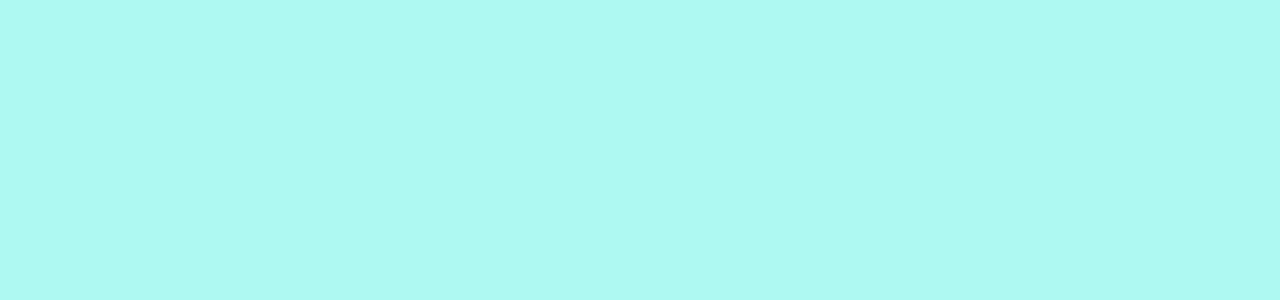
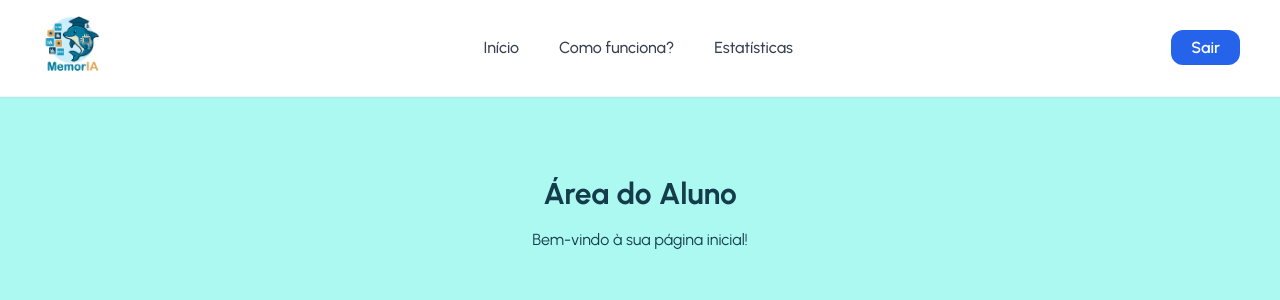
Before and after one commit to marcusmarinhob/MemorIA, a React (Vite) app: page /aluno/home in a window 1280 px wide. Before the commit this address had no page. Shown: the top 300 px of the page. Built offline with nearby package versions, Linux system fonts and the light colour scheme.

Commit message:
Rotas de menu prof e aluno funcionando

```diff
--- a/src/App.jsx
+++ b/src/App.jsx
@@ -4,6 +4,10 @@ import Menu from "./components/Menu";
 import ProfessorHome from "./pages/professor/ProfessorHome";
 import ProfessorComoFunciona from "./pages/professor/ProfessorComoFunciona";
 import ProfessorEstatisticas from "./pages/professor/ProfessorEstatisticas";
+
+import AlunoHome from "./pages/aluno/AlunoHome";
+import AlunoComoFunciona from "./pages/aluno/AlunoComoFunciona";
+import AlunoEstatisticas from "./pages/aluno/AlunoEstatisticas";
 
 function App() {
   return (
@@ -48,6 +52,41 @@ function App() {
             </>
           }
         />
+
+        {/* --- Páginas do aluno --- */}
+        <Route
+          path="/aluno/home"
+          element={
+            <div className="min-h-screen">
+              <Menu tipo="aluno" />
+              <div className="pt-20">
+                <AlunoHome />
+              </div>
+            </div>
+          }
+        />
+        <Route
+          path="/aluno/como-funciona"
+          element={
+            <div className="min-h-screen">
+              <Menu tipo="aluno" />
+              <div className="pt-20">
+                <AlunoComoFunciona />
+              </div>
+            </div>
+          }
+        />
+        <Route
+          path="/aluno/estatisticas"
+          element={
+            <div className="min-h-screen">
+              <Menu tipo="aluno" />
+              <div className="pt-20">
+                <AlunoEstatisticas />
+              </div>
+            </div>
+          }
+        />
       </Routes>
     </Router>
   );
--- a/src/components/Menu.jsx
+++ b/src/components/Menu.jsx
@@ -1,4 +1,3 @@
-
 import { Link } from "react-router-dom";
 import logo from "../assets/minha_logo.png";
 
@@ -6,27 +5,25 @@ export default function Menu({ tipo }) {
   return (
     <nav className="fixed top-0 left-0 w-full bg-white shadow-sm border-b border-gray-100 z-50">
       <div className="max-w-7xl mx-auto px-10 py-4 flex items-center justify-between">
-        {/* Logo  cores #d4a574 #1a7a8a*/ }
+        {/* Logo */}
         <div className="flex items-center">
           <img src={logo} alt="Logo MemorIA" className="h-16 w-auto" />
         </div>
 
         {/* Links centrais */}
         <div className="flex gap-10 text-gray-700 font-medium">
-          <Link to="/" className="hover:text-blue-600 transition-colors">Início</Link>
-
           {tipo === "publico" && (
             <>
+              <Link to="/" className="hover:text-blue-600 transition-colors">Início</Link>
               <Link to="/como-funciona" className="hover:text-blue-600 transition-colors">
                 Como funciona?
               </Link>
-
             </>
           )}
 
           {tipo === "aluno" && (
             <>
-
+              <Link to="/aluno/home" className="hover:text-blue-600 transition-colors">Início</Link>
               <Link to="/aluno/como-funciona" className="hover:text-blue-600 transition-colors">
                 Como funciona?
               </Link>
@@ -38,7 +35,7 @@ export default function Menu({ tipo }) {
 
           {tipo === "professor" && (
             <>
-
+              <Link to="/professor/home" className="hover:text-blue-600 transition-colors">Início</Link>
               <Link to="/professor/como-funciona" className="hover:text-blue-600 transition-colors">
                 Como funciona?
               </Link>
--- a/src/pages/ComoFunciona.jsx
+++ b/src/pages/ComoFunciona.jsx
@@ -0,0 +1,10 @@
+import React from "react";
+
+export default function ComoFunciona() {
+  return (
+    <div className="text-center mt-24">
+      <h1 className="text-3xl font-bold text-[#153c4b]">Como Funciona</h1>
+      <p className="mt-4 text-[#153c4b]">Descubra como o MemorIA pode ajudar você a estudar melhor.</p>
+    </div>
+  );
+}
```
